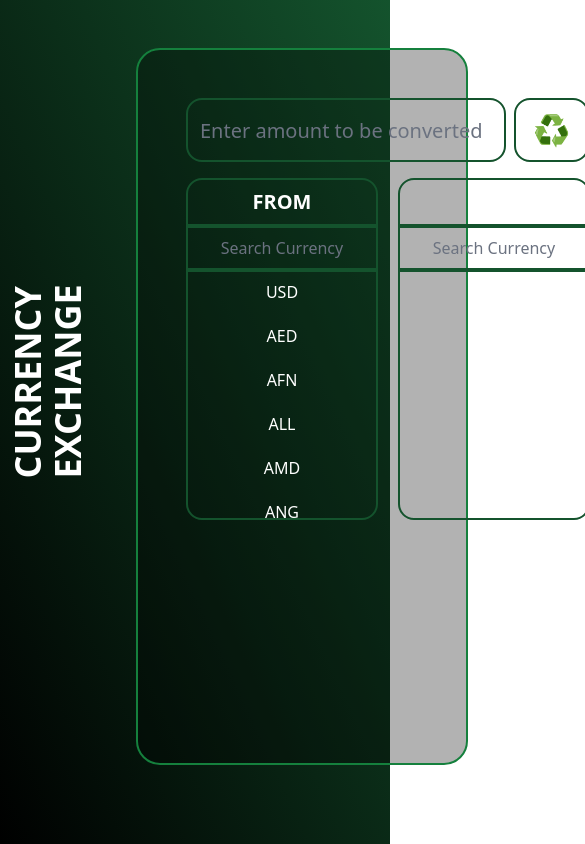
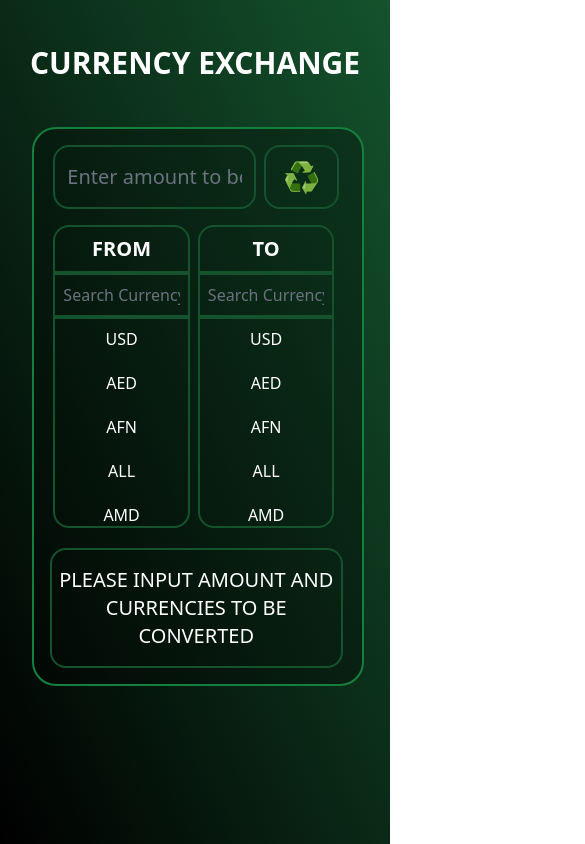
Before and after one commit to CholoRdD/Currency, a SvelteKit app in the folder CurrencyConvert/: page / in a window 390 px wide. Shown: the top 844 px of the page, 585 px wide, since content can reach past the window. Built offline with nearby package versions, Linux system fonts and the light colour scheme.

Commit message:
Tweaked UI for mobile viewing

```diff
--- a/CurrencyConvert/src/routes/+page.svelte
+++ b/CurrencyConvert/src/routes/+page.svelte
@@ -10,10 +10,10 @@
 	let showInput;
 	let fromConvert = ``;
 	let toConvert = ``;
-	let showFrom =``;
-	let showTo=``;
+	let showFrom = ``;
+	let showTo = ``;
 	let exchangeOut = 0;
-	let outputStatus= false;
+	let outputStatus = false;
 
 	async function Convert() {
 		if (isFinite(valueInput) && valueInput > 0 && fromConvert && toConvert) {
@@ -38,14 +38,14 @@
 	}
 </script>
 
-<div class="flex min-h-screen flex-row bg-gradient-to-tr from-black to-green-900">
+<div class="md:flex min-h-screen flex-row bg-gradient-to-tr from-black to-green-900 items-center justify-center">
 	<div>
 		<Header />
 	</div>
 	<div
-		class="mx-10 my-12 flex h-[85vh] w-[85vw] flex-row rounded-3xl border-2 border-green-700 bg-black bg-opacity-30 p-12"
+		class="md:mx-10 mx-8 md:my-12 flex md:h-[85vh] w-[85vw] flex-row rounded-3xl border-2 border-green-700 bg-black bg-opacity-30 md:p-12 p-4"
 	>
-		<div class="flex flex-row gap-5">
+		<div class="flex md:flex-row flex-col gap-5 items-center justify-center">
 			<div>
 				<div class="flex flex-col gap-4">
 					<div class="flex flex-row gap-2">
@@ -53,7 +53,7 @@
 							type="text"
 							bind:value={valueInput}
 							placeholder="Enter amount to be converted"
-							class="h-16 w-[320px] rounded-2xl border-2 border-green-900 bg-transparent text-xl text-green-500 focus:border-green-500 hover:border-green-500"
+							class="h-16 md:w-[320px] w-[52vw] rounded-2xl border-2 border-green-900 bg-transparent text-xl text-green-500 hover:border-green-500 focus:border-green-500"
 							on:keydown={(e) => e.key === `Enter` && Convert()}
 						/>
 						<button
@@ -64,7 +64,13 @@
 					<CurrencyList bind:selectTo={toConvert} bind:selectFrom={fromConvert} />
 				</div>
 			</div>
-			<Output from={showFrom} to={showTo} amount={showInput} exchange={exchangeOut.toFixed(4)} hide={outputStatus}  />
+			<Output
+				from={showFrom}
+				to={showTo}
+				amount={showInput}
+				exchange={exchangeOut.toFixed(4)}
+				hide={outputStatus}
+			/>
 		</div>
 	</div>
 </div>
--- a/CurrencyConvert/src/routes/CurrencyList.svelte
+++ b/CurrencyConvert/src/routes/CurrencyList.svelte
@@ -24,10 +24,10 @@
 	}
 </script>
 
-<div class="flex flex-row gap-5">
+<div class="flex flex-row md:gap-5 gap-2">
 	<div class="group">
 		<div
-			class="flex flex-col h-12 w-48 flex-wrap items-center justify-center gap-1 group-hover:border-green-500
+			class="flex flex-col h-12 md:w-48 w-[35vw] flex-wrap items-center justify-center gap-1 group-hover:border-green-500
 	overflow-scroll overflow-x-hidden rounded-t-2xl border-2 border-green-900 bg-transparent text-xl font-bold text-white"
 		>
 			FROM
@@ -37,10 +37,10 @@
 			type="text"
 			bind:value={searchFrom}
 			placeholder="Search Currency"
-			class="w-48 border-2 border-green-900 bg-transparent p-2 text-white text-center group-hover:border-green-500"
+			class="md:w-48 w-[35vw] border-2 border-green-900 bg-transparent p-2 text-white text-center group-hover:border-green-500"
 		/>
 		<div
-			class="flex h-[250px] w-48 flex-wrap items-center justify-center gap-1 group-hover:border-green-500
+			class="flex md:h-[250px] h-[25vh] md:w-48 w-[35vw] flex-wrap items-center justify-center gap-1 group-hover:border-green-500
         overflow-scroll overflow-x-hidden rounded-b-2xl border-2 border-green-900 bg-transparent text-white"
 		>
 			{#each filterFrom as code}
@@ -56,7 +56,7 @@
 
 	<div class="group">
 		<p
-			class="flex h-12 w-48 flex-wrap items-center justify-center gap-1 group-hover:border-green-500
+			class="flex h-12 md:w-48 w-[35vw] flex-wrap items-center justify-center gap-1 group-hover:border-green-500
 	overflow-scroll overflow-x-hidden rounded-t-2xl border-2 border-green-900 bg-transparent text-xl font-bold text-white"
 		>
 			TO
@@ -66,10 +66,10 @@
 			type="text"
 			bind:value={searchTo}
 			placeholder="Search Currency"
-			class="w-48 border-2 border-green-900 bg-transparent p-2 text-white text-center group-hover:border-green-500"
+			class="md:w-48 w-[35vw] border-2 border-green-900 bg-transparent p-2 text-white text-center group-hover:border-green-500"
 		/>
 		<div
-			class="flex h-[250px] w-48 flex-wrap items-center justify-center gap-1 group-hover:border-green-500
+			class="flex md:h-[250px] h-[25vh] md:w-48 w-[35vw] flex-wrap items-center justify-center gap-1 group-hover:border-green-500
         overflow-scroll overflow-x-hidden rounded-b-2xl border-2 border-green-900 bg-transparent text-white"
 		>
 			{#each filterTo as code}
--- a/CurrencyConvert/src/routes/Header.svelte
+++ b/CurrencyConvert/src/routes/Header.svelte
@@ -1,24 +1,3 @@
-<div class="">
-	<!-- <div class="h-28 w-[1200px] ml-20 text-7xl text-white bg-blue-900 rounded-tl-3xl -skew-x-[15deg]">
-		<div class="h-28 w-8/12 text-7xl text-white bg-blue-700 rounded-tl-3xl">
-            <div class="h-28 w-9/12 text-7xl text-white bg-blue-500 rounded-tl-3xl pl-12 pb-4 font-bold flex items-center">
-                Currency Exchange
-            </div>
-        </div>
-	</div> -->
-
-	<!-- <div
-		class="flex w-full flex-row border-2 border-green-800 border-x-transparent bg-transparent pl-12 pb-8 pt-4 text-5xl text-green-100"
-	>
-		<div>
-			<p class="font-bold italic">Currency Exchange</p>
-		</div>
-		<div class="flex items-end -mb-6 ml-[620px]">
-			<p class="text-gren-100 text-sm text-opacity-20">A project by Poncholo T. Riego de Dios</p>
-		</div>
-	</div> -->
-
-	<div class="h-[100vh] w-24 flex justify-center items-center">
-		<p class=" -rotate-90 font-bold text-white absolute text-4xl w-[29vw]">CURRENCY EXCHANGE</p>
-	</div>
+<div class="flex md:h-[100vh] md:w-24 items-center justify-center w-[100vw] h-[15vh]">
+	<p class=" md:absolute md:w-[29vw] md:-rotate-90 md:text-4xl text-3xl font-bold text-white">CURRENCY EXCHANGE</p>
 </div>
--- a/CurrencyConvert/src/routes/Output.svelte
+++ b/CurrencyConvert/src/routes/Output.svelte
@@ -1,19 +1,28 @@
 <script>
 	let { from, to, amount, exchange, hide } = $props();
-
 </script>
 
 <div
-	class="flex h-[70vh] w-[48vw] flex-col items-center justify-center gap-8 rounded-2xl border-2 border-green-900 bg-transparent text-7xl font-bold text-white overflow-hidden"
+	class="flex h-[120px] w-[75vw] flex-row items-center justify-center md:gap-8 gap-4 overflow-hidden rounded-2xl border-2 border-green-900 bg-transparent text-2xl font-bold text-white md:h-[70vh] md:w-[48vw] md:flex-col md:text-7xl"
 >
-	<div class="{hide ? 'flex flex-row' : 'hidden'} gap-5">
-        <p>{amount}</p>
-		<p class="text-5xl flex justify-center items-end font-mono">{from}</p>
+	<div class="{hide ? 'flex flex-row' : 'hidden'} gap-2 md:gap-5">
+		<p>{amount}</p>
+		<p class="flex items-end justify-center font-mono text-lg md:text-5xl">{from}</p>
 	</div>
-	<p class="{hide ? 'flex flex-row' : 'hidden'}">↓</p>
-	<div class="{hide ? 'flex flex-row' : 'hidden'} gap-5">
-        <p>{exchange}</p>
-		<p class="text-5xl flex justify-center items-end font-mono">{to}</p>
+
+	<p class="md:{hide ? 'flex flex-row' : 'hidden'} hidden">↓</p>
+
+	<p class="{hide ? 'flex flex-row' : 'hidden'} md:hidden">→</p>
+
+	<div class="{hide ? 'flex flex-row' : 'hidden'} gap-2 md:gap-5">
+		<p>{exchange}</p>
+		<p class="flex items-end justify-center font-mono text-lg md:text-5xl">{to}</p>
 	</div>
-    <p class="{hide ? 'hidden' : 'flex flex-row'} text-4xl justify-center items-center text-center font-thin"> PLEASE INPUT AMOUNT AND CURRENCIES TO BE CONVERTED</p>
+	<p
+		class="{hide
+			? 'hidden'
+			: 'flex flex-row'} items-center justify-center text-center text-xl font-thin md:text-4xl"
+	>
+		PLEASE INPUT AMOUNT AND CURRENCIES TO BE CONVERTED
+	</p>
 </div>
```
